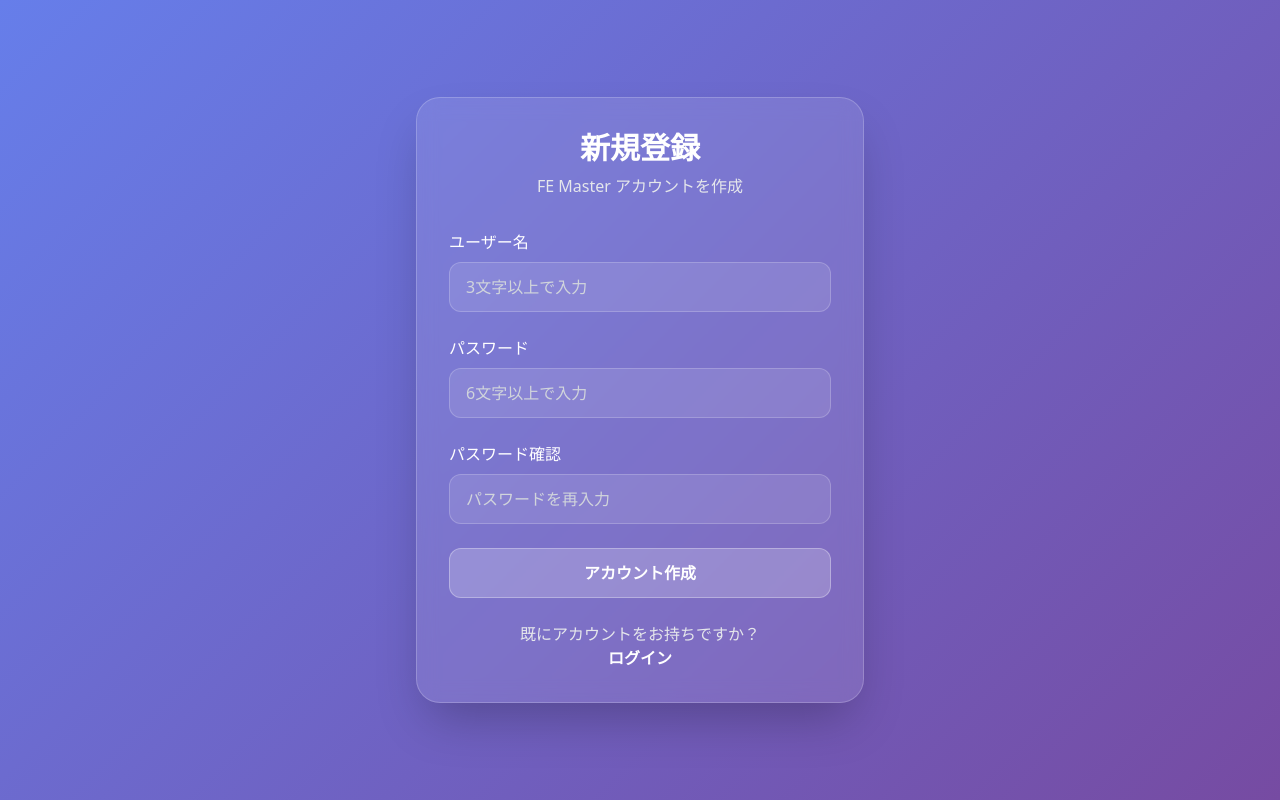
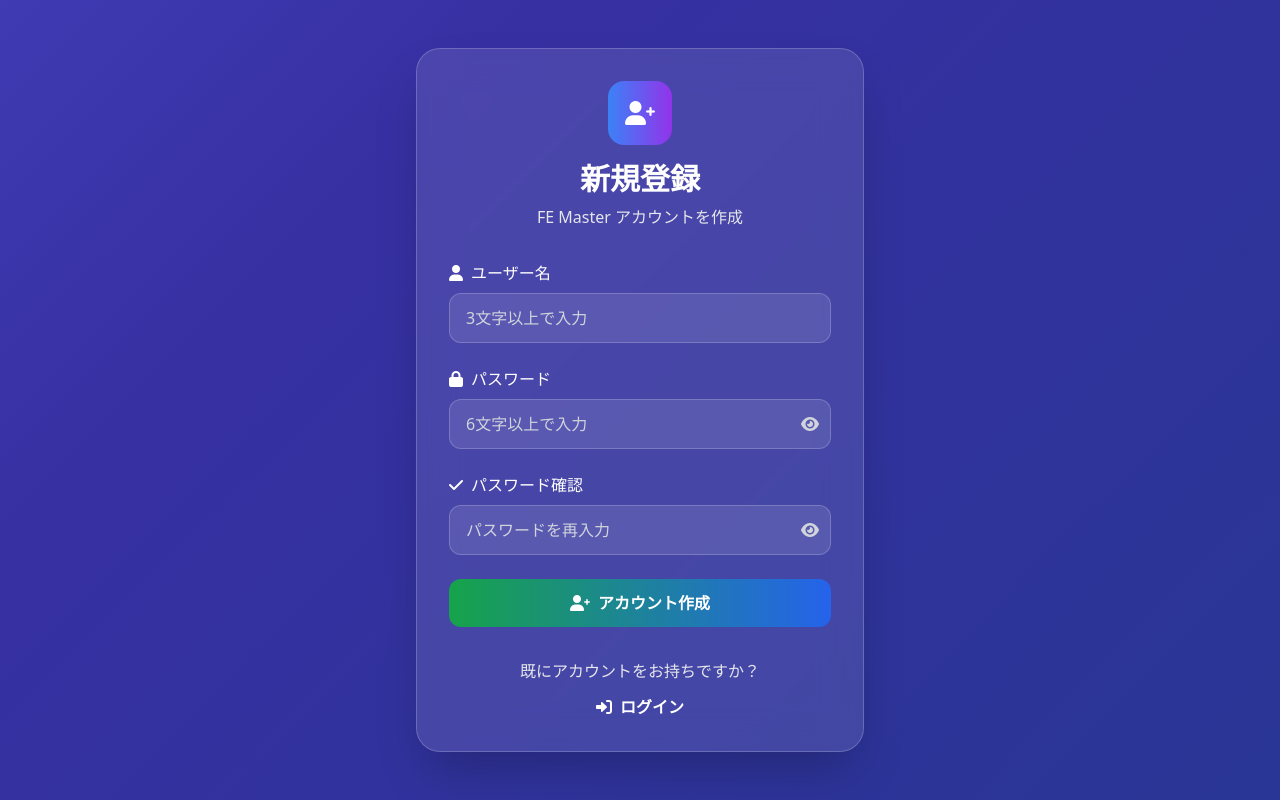
Before and after one commit to d01ki/FE-master, a Flask app: page /register in a window 1280 px wide. Run offline with Flask 3, Linux system fonts and the light colour scheme; some libraries are stand-ins or nearby versions.

Commit message:
Update register template with improved UI

```diff
--- a/templates/auth/register.html
+++ b/templates/auth/register.html
@@ -5,20 +5,61 @@
     <meta name="viewport" content="width=device-width, initial-scale=1.0">
     <title>新規登録 - FE Master</title>
     <script src="https://cdn.tailwindcss.com"></script>
+    <link href="https://cdnjs.cloudflare.com/ajax/libs/font-awesome/6.0.0/css/all.min.css" rel="stylesheet">
     <style>
-        .glass-morphism {
+        body {
+            background: linear-gradient(-45deg, #1e3a8a, #3730a3, #6366f1, #8b5cf6);
+            background-size: 400% 400%;
+            animation: gradientBG 15s ease infinite;
+            min-height: 100vh;
+        }
+
+        @keyframes gradientBG {
+            0% { background-position: 0% 50%; }
+            50% { background-position: 100% 50%; }
+            100% { background-position: 0% 50%; }
+        }
+
+        .glass {
             background: rgba(255, 255, 255, 0.1);
-            backdrop-filter: blur(10px);
+            backdrop-filter: blur(20px);
             border: 1px solid rgba(255, 255, 255, 0.2);
+            box-shadow: 0 8px 32px 0 rgba(31, 38, 135, 0.37);
         }
-        .gradient-bg {
-            background: linear-gradient(135deg, #667eea 0%, #764ba2 100%);
+
+        .btn-hover {
+            transition: all 0.3s ease;
+            position: relative;
+            overflow: hidden;
+        }
+
+        .btn-hover:hover {
+            transform: translateY(-2px);
+            box-shadow: 0 10px 25px rgba(0,0,0,0.2);
+        }
+
+        .fade-in-up {
+            animation: fadeInUp 0.8s ease-out;
+        }
+
+        @keyframes fadeInUp {
+            from {
+                opacity: 0;
+                transform: translateY(30px);
+            }
+            to {
+                opacity: 1;
+                transform: translateY(0);
+            }
         }
     </style>
 </head>
-<body class="gradient-bg min-h-screen flex items-center justify-center p-4">
-    <div class="glass-morphism rounded-3xl p-8 w-full max-w-md shadow-2xl">
+<body class="flex items-center justify-center min-h-screen p-4">
+    <div class="glass rounded-3xl p-8 w-full max-w-md shadow-2xl fade-in-up">
         <div class="text-center mb-8">
+            <div class="inline-flex items-center justify-center w-16 h-16 bg-gradient-to-r from-blue-500 to-purple-600 rounded-2xl mb-4">
+                <i class="fas fa-user-plus text-2xl text-white"></i>
+            </div>
             <h1 class="text-3xl font-bold text-white mb-2">新規登録</h1>
             <p class="text-gray-200">FE Master アカウントを作成</p>
         </div>
@@ -26,8 +67,11 @@
         {% with messages = get_flashed_messages(with_categories=true) %}
             {% if messages %}
                 {% for category, message in messages %}
-                    <div class="mb-4 p-3 rounded-lg text-white {% if category == 'error' %}bg-red-500/20{% elif category == 'success' %}bg-green-500/20{% else %}bg-blue-500/20{% endif %}">
-                        {{ message }}
+                    <div class="mb-6 p-4 rounded-xl text-white backdrop-blur-sm border {% if category == 'error' %}bg-red-500/20 border-red-400/30{% elif category == 'success' %}bg-green-500/20 border-green-400/30{% else %}bg-blue-500/20 border-blue-400/30{% endif %}">
+                        <div class="flex items-center">
+                            <i class="fas {% if category == 'error' %}fa-exclamation-circle{% elif category == 'success' %}fa-check-circle{% else %}fa-info-circle{% endif %} mr-2"></i>
+                            {{ message }}
+                        </div>
                     </div>
                 {% endfor %}
             {% endif %}
@@ -35,38 +79,106 @@
 
         <form method="POST" class="space-y-6">
             <div>
-                <label for="username" class="block text-white font-medium mb-2">ユーザー名</label>
+                <label for="username" class="block text-white font-medium mb-2 flex items-center">
+                    <i class="fas fa-user mr-2"></i>ユーザー名
+                </label>
                 <input type="text" id="username" name="username" required
-                       class="w-full px-4 py-3 rounded-xl bg-white/10 border border-white/20 text-white placeholder-gray-300 focus:outline-none focus:ring-2 focus:ring-white/50"
+                       class="w-full px-4 py-3 rounded-xl bg-white/10 border border-white/20 text-white placeholder-gray-300 focus:outline-none focus:ring-2 focus:ring-blue-400/50 focus:border-blue-400/50 transition-all"
                        placeholder="3文字以上で入力">
             </div>
 
             <div>
-                <label for="password" class="block text-white font-medium mb-2">パスワード</label>
-                <input type="password" id="password" name="password" required
-                       class="w-full px-4 py-3 rounded-xl bg-white/10 border border-white/20 text-white placeholder-gray-300 focus:outline-none focus:ring-2 focus:ring-white/50"
-                       placeholder="6文字以上で入力">
+                <label for="password" class="block text-white font-medium mb-2 flex items-center">
+                    <i class="fas fa-lock mr-2"></i>パスワード
+                </label>
+                <div class="relative">
+                    <input type="password" id="password" name="password" required
+                           class="w-full px-4 py-3 pr-12 rounded-xl bg-white/10 border border-white/20 text-white placeholder-gray-300 focus:outline-none focus:ring-2 focus:ring-blue-400/50 focus:border-blue-400/50 transition-all"
+                           placeholder="6文字以上で入力">
+                    <button type="button" id="togglePassword"
+                            class="absolute right-3 top-1/2 transform -translate-y-1/2 text-gray-300 hover:text-white transition-colors">
+                        <i id="eyeIcon" class="fas fa-eye"></i>
+                        <i id="eyeOffIcon" class="fas fa-eye-slash hidden"></i>
+                    </button>
+                </div>
             </div>
 
             <div>
-                <label for="confirm_password" class="block text-white font-medium mb-2">パスワード確認</label>
-                <input type="password" id="confirm_password" name="confirm_password" required
-                       class="w-full px-4 py-3 rounded-xl bg-white/10 border border-white/20 text-white placeholder-gray-300 focus:outline-none focus:ring-2 focus:ring-white/50"
-                       placeholder="パスワードを再入力">
+                <label for="confirm_password" class="block text-white font-medium mb-2 flex items-center">
+                    <i class="fas fa-check mr-2"></i>パスワード確認
+                </label>
+                <div class="relative">
+                    <input type="password" id="confirm_password" name="confirm_password" required
+                           class="w-full px-4 py-3 pr-12 rounded-xl bg-white/10 border border-white/20 text-white placeholder-gray-300 focus:outline-none focus:ring-2 focus:ring-blue-400/50 focus:border-blue-400/50 transition-all"
+                           placeholder="パスワードを再入力">
+                    <button type="button" id="toggleConfirmPassword"
+                            class="absolute right-3 top-1/2 transform -translate-y-1/2 text-gray-300 hover:text-white transition-colors">
+                        <i id="eyeIcon2" class="fas fa-eye"></i>
+                        <i id="eyeOffIcon2" class="fas fa-eye-slash hidden"></i>
+                    </button>
+                </div>
             </div>
 
             <button type="submit"
-                    class="w-full py-3 bg-white/20 hover:bg-white/30 text-white font-semibold rounded-xl transition duration-300 border border-white/30">
-                アカウント作成
+                    class="w-full py-3 bg-gradient-to-r from-green-600 to-blue-600 hover:from-green-700 hover:to-blue-700 text-white font-semibold rounded-xl transition-all duration-300 btn-hover flex items-center justify-center">
+                <i class="fas fa-user-plus mr-2"></i>アカウント作成
             </button>
         </form>
 
-        <div class="text-center mt-6">
-            <p class="text-gray-200">既にアカウントをお持ちですか？</p>
-            <a href="{{ url_for('login') }}" class="text-white font-semibold hover:underline">
-                ログイン
+        <div class="text-center mt-8">
+            <p class="text-gray-200 mb-3">既にアカウントをお持ちですか？</p>
+            <a href="{{ url_for('login') }}" class="inline-flex items-center text-white font-semibold hover:text-blue-300 transition-colors">
+                <i class="fas fa-sign-in-alt mr-2"></i>ログイン
             </a>
         </div>
     </div>
+
+    <script>
+        // パスワード表示/非表示の切り替え
+        document.getElementById('togglePassword').addEventListener('click', function() {
+            const passwordInput = document.getElementById('password');
+            const eyeIcon = document.getElementById('eyeIcon');
+            const eyeOffIcon = document.getElementById('eyeOffIcon');
+
+            if (passwordInput.type === 'password') {
+                passwordInput.type = 'text';
+                eyeIcon.classList.add('hidden');
+                eyeOffIcon.classList.remove('hidden');
+            } else {
+                passwordInput.type = 'password';
+                eyeIcon.classList.remove('hidden');
+                eyeOffIcon.classList.add('hidden');
+            }
+        });
+
+        // 確認パスワード表示/非表示の切り替え
+        document.getElementById('toggleConfirmPassword').addEventListener('click', function() {
+            const passwordInput = document.getElementById('confirm_password');
+            const eyeIcon = document.getElementById('eyeIcon2');
+            const eyeOffIcon = document.getElementById('eyeOffIcon2');
+
+            if (passwordInput.type === 'password') {
+                passwordInput.type = 'text';
+                eyeIcon.classList.add('hidden');
+                eyeOffIcon.classList.remove('hidden');
+            } else {
+                passwordInput.type = 'password';
+                eyeIcon.classList.remove('hidden');
+                eyeOffIcon.classList.add('hidden');
+            }
+        });
+
+        // パスワード一致チェック
+        document.getElementById('confirm_password').addEventListener('input', function() {
+            const password = document.getElementById('password').value;
+            const confirmPassword = this.value;
+
+            if (confirmPassword && password !== confirmPassword) {
+                this.style.borderColor = '#ef4444';
+            } else {
+                this.style.borderColor = 'rgba(255, 255, 255, 0.2)';
+            }
+        });
+    </script>
 </body>
 </html>
```
